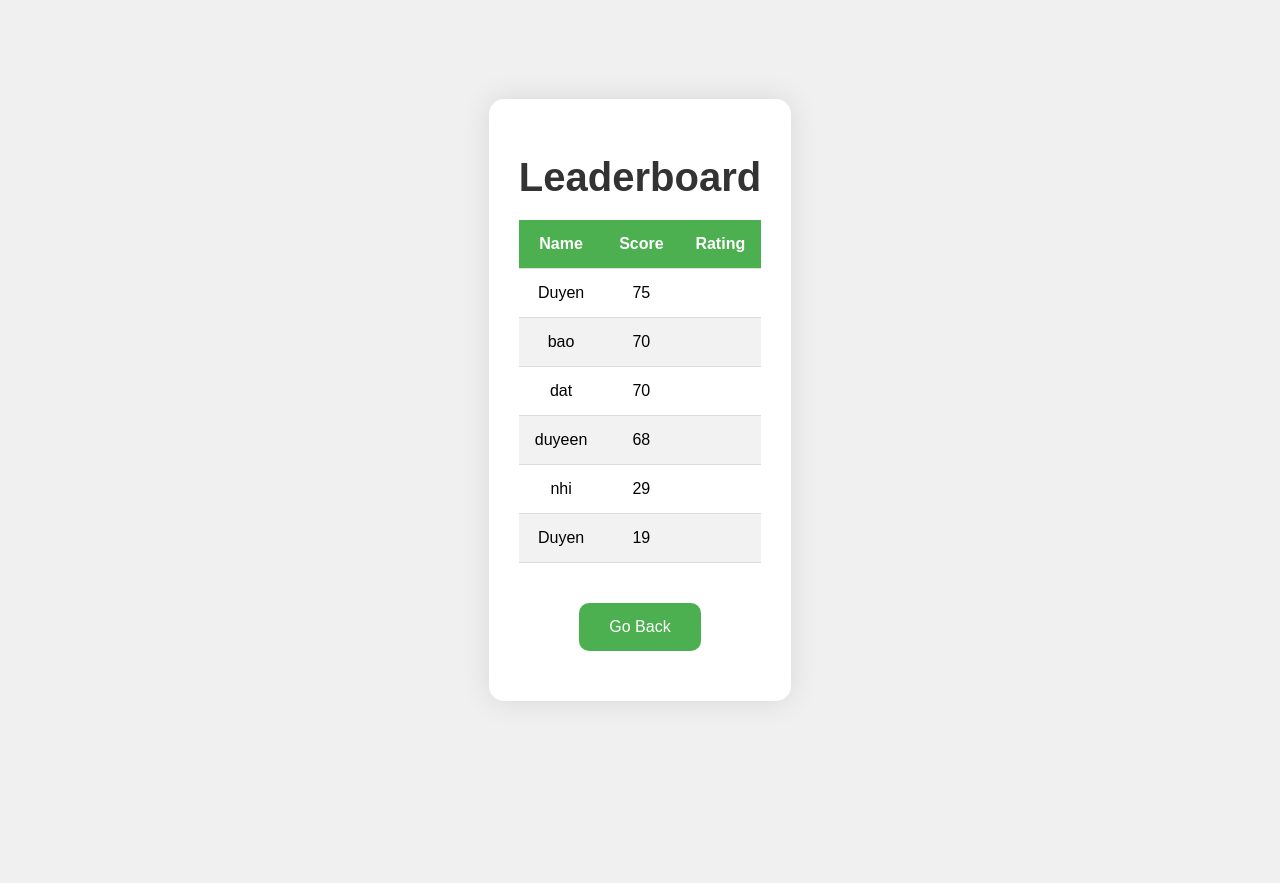
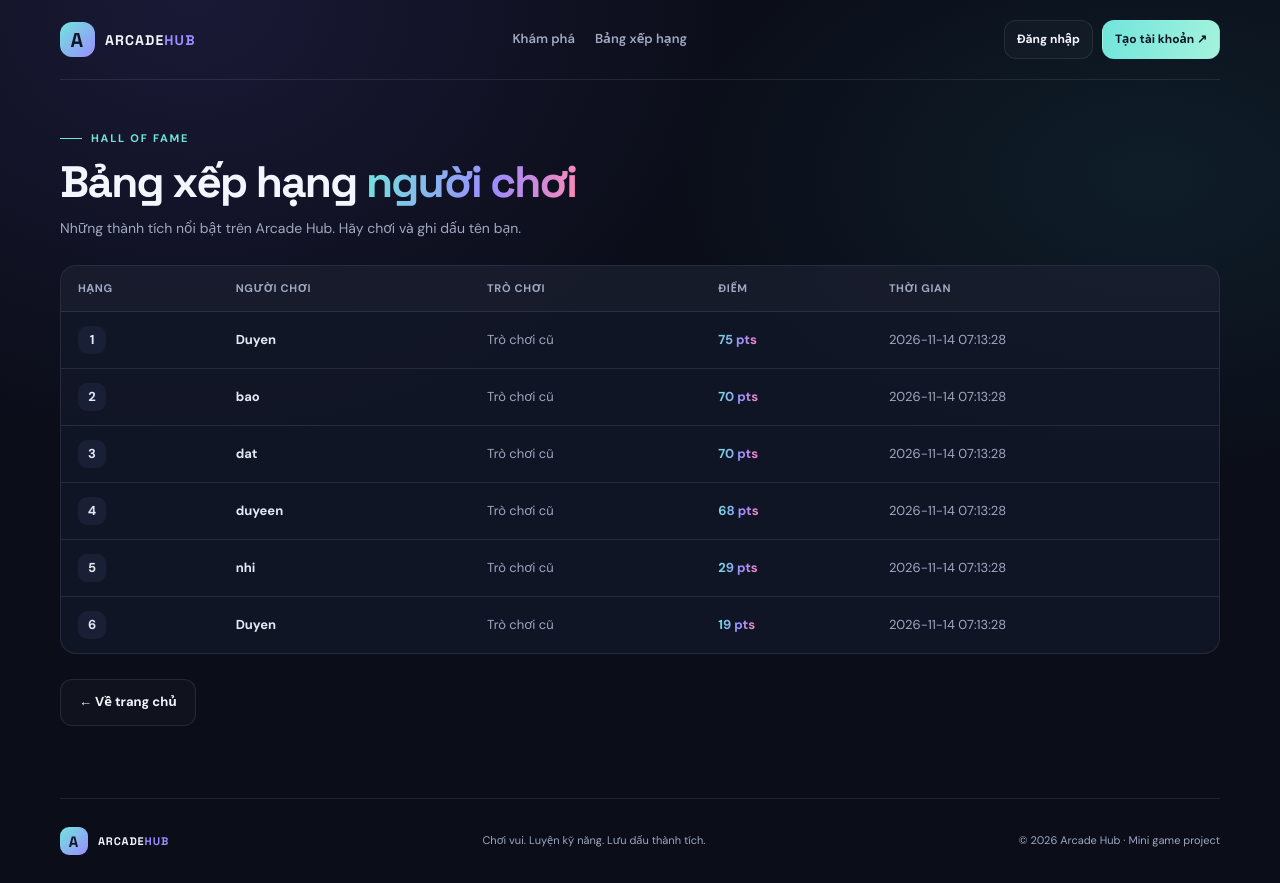
Before and after one commit to zineeee/web-game-docker, a Flask app: page /leaderboard in a window 1280 px wide. Before the commit the page ends 701 px from the top, so only its background shows below. Run offline with Flask 3, Linux system fonts and the light colour scheme; data comes from the database, SQL or seed files in the repository; data that the repository does not hold is empty; some libraries are stand-ins or nearby versions.

Commit message:
Redesign leaderboard page

```diff
--- a/templates/leaderboard.html
+++ b/templates/leaderboard.html
@@ -1,93 +1,7 @@
-<!DOCTYPE html>
-<html lang="en">
-<head>
-    <meta charset="UTF-8">
-    <meta name="viewport" content="width=device-width, initial-scale=1.0">
-    <title>Leaderboard</title>
-    <style>
-        body {
-            font-family: 'Arial', sans-serif;
-            background-color: #f0f0f0;
-            display: flex;
-            justify-content: center;
-            align-items: center;
-            height: 100vh;
-            margin: 0;
-        }
-        .container {
-            text-align: center;
-            background-color: #ffffff;
-            padding: 30px;
-            box-shadow: 0 0 30px rgba(0, 0, 0, 0.1);
-            border-radius: 15px;
-            max-width: 800px;
-        }
-        h1 {
-            color: #333;
-            font-size: 2.5em;
-            margin-bottom: 20px;
-        }
-        table {
-            width: 100%;
-            border-collapse: collapse;
-            margin: 20px 0;
-        }
-        th, td {
-            padding: 15px;
-            text-align: center;
-            border-bottom: 1px solid #ddd;
-        }
-        th {
-            background-color: #4CAF50;
-            color: white;
-        }
-        tr:nth-child(even) {
-            background-color: #f2f2f2;
-        }
-        tr:hover {
-            background-color: #ddd;
-        }
-        .button {
-            background-color: #4CAF50;
-            color: white;
-            border: none;
-            padding: 15px 30px;
-            text-align: center;
-            text-decoration: none;
-            display: inline-block;
-            font-size: 1em;
-            margin: 20px 10px;
-            cursor: pointer;
-            border-radius: 10px;
-            transition: background-color 0.3s ease;
-        }
-        .button:hover {
-            background-color: #45a049;
-        }
-    </style>
-</head>
-<body>
-    <div class="container">
-        <h1>Leaderboard</h1>
-        <table>
-            <thead>
-                <tr>
-                    <th>Name</th>
-                    <th>Score</th>
-                    <th>Rating</th>
-                </tr>
-            </thead>
-            <tbody>
-                {% for row in scores %}
-                <tr>
-                    <td>{{ row['name'] }}</td>
-                    <td>{{ row['score'] }}</td>
-                    <td>{{ row['rating'] }}</td>
-                </tr>
-                {% endfor %}
-            </tbody>
-        </table>
-        <a class="button" href="/">Go Back</a>
-    </div>
-</body>
-</html>
+{% extends "base.html" %}
+{% block title %}Bảng xếp hạng{% endblock %}
+{% block content %}
+<section class="page-heading"><span class="eyebrow">Hall of fame</span><h1>Bảng xếp hạng <span class="gradient-text">người chơi</span></h1><p>Những thành tích nổi bật trên Arcade Hub. Hãy chơi và ghi dấu tên bạn.</p></section>
+{% if scores %}<div class="data-table-wrap"><table class="data-table"><thead><tr><th>Hạng</th><th>Người chơi</th><th>Trò chơi</th><th>Điểm</th><th>Thời gian</th></tr></thead><tbody>{% for row in scores %}<tr><td><span class="rank-badge">{{ loop.index }}</span></td><td><strong>{{ row['name'] }}</strong></td><td class="table-muted">{{ row['game_name'] }}</td><td><strong class="gradient-text">{{ row['score'] }} pts</strong></td><td class="table-muted">{{ row['created_at'] }}</td></tr>{% endfor %}</tbody></table></div>{% else %}<div class="panel"><p class="empty-state">Chưa có điểm nào được ghi nhận. Hãy là người đầu tiên xuất hiện trên bảng xếp hạng!</p><a class="button button-primary" href="{{ url_for('register') }}">Tham gia ngay</a></div>{% endif %}
+<div class="hero-actions"><a class="button button-ghost" href="{{ url_for('home') }}">← Về trang chủ</a></div>
+{% endblock %}
```
